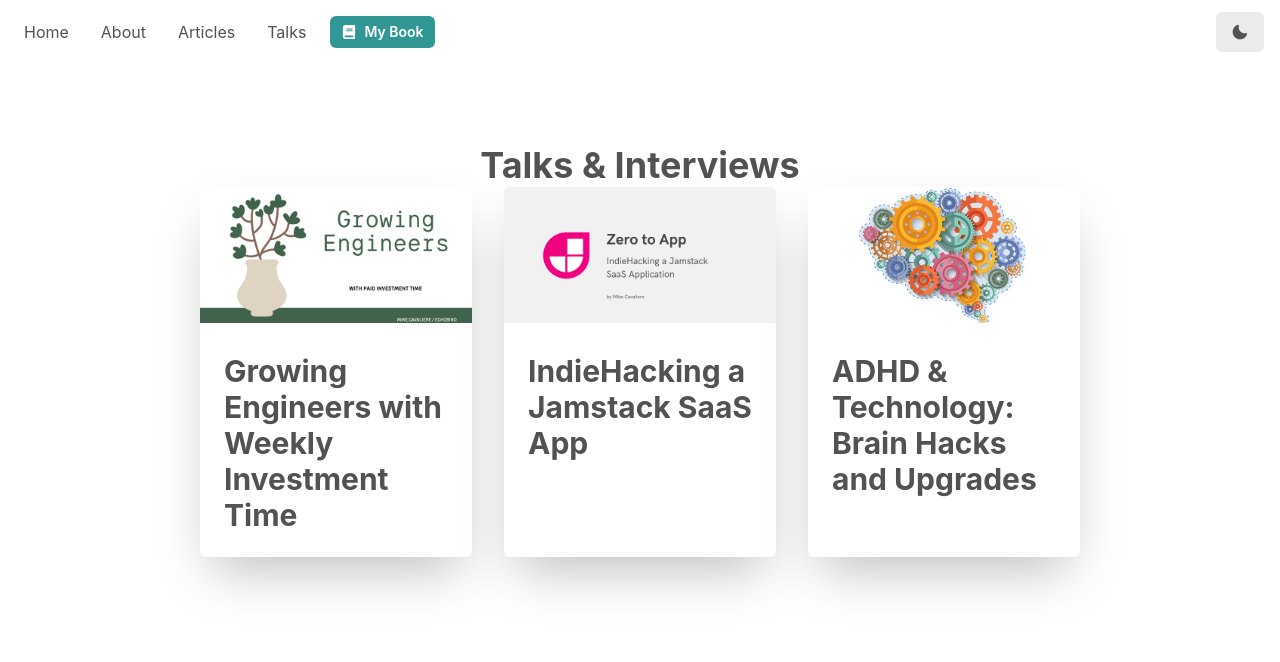
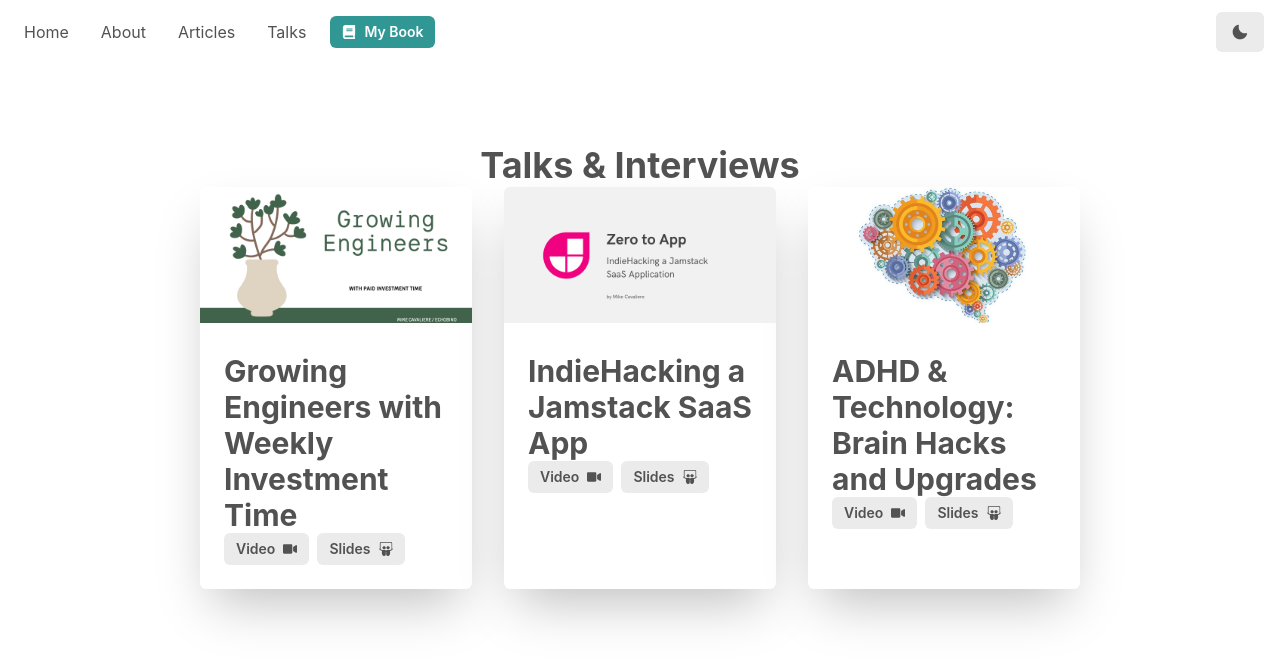
Before and after one commit to mcavaliere/mikecavaliere-com-next, a Next.js app: page /talks in a window 1280 px wide. Shown: the top 662 px of the page. Built offline with nearby package versions, Linux system fonts and the light colour scheme.

Commit message:
feat: video/slides buttons

```diff
--- a/pages/talks/index.tsx
+++ b/pages/talks/index.tsx
@@ -1,10 +1,10 @@
-import { Heading, VStack } from "@chakra-ui/react";
+import { Heading, HStack, IconButton, Button } from "@chakra-ui/react";
 import CoverImage from "components/cover-image";
 import { CardGrid } from "components/CardGrid";
 import { CardBody, CardContainer } from "components/Card";
-import { TalkRow } from "components/TalkRow";
 import { Talks } from "data/talks";
 import { Heading1 } from "components/Headings";
+import { FaVideo, FaSlideshare } from "react-icons/fa";
 
 export default function TalksPage() {
   return (
@@ -27,6 +27,31 @@ export default function TalksPage() {
               <Heading as="h2" size="lg">
                 {talk.title}
               </Heading>
+
+              <HStack>
+                {talk.videoUrl ? (
+                  <Button
+                    as="a"
+                    href={talk.videoUrl}
+                    size="sm"
+                    target="_blank"
+                    rightIcon={<FaVideo />}
+                  >
+                    Video
+                  </Button>
+                ) : null}
+                {talk.slidesUrl ? (
+                  <Button
+                    as="a"
+                    href={talk.slidesUrl}
+                    size="sm"
+                    target="_blank"
+                    rightIcon={<FaSlideshare />}
+                  >
+                    Slides
+                  </Button>
+                ) : null}
+              </HStack>
             </CardBody>
           </CardContainer>
         ))}
```
